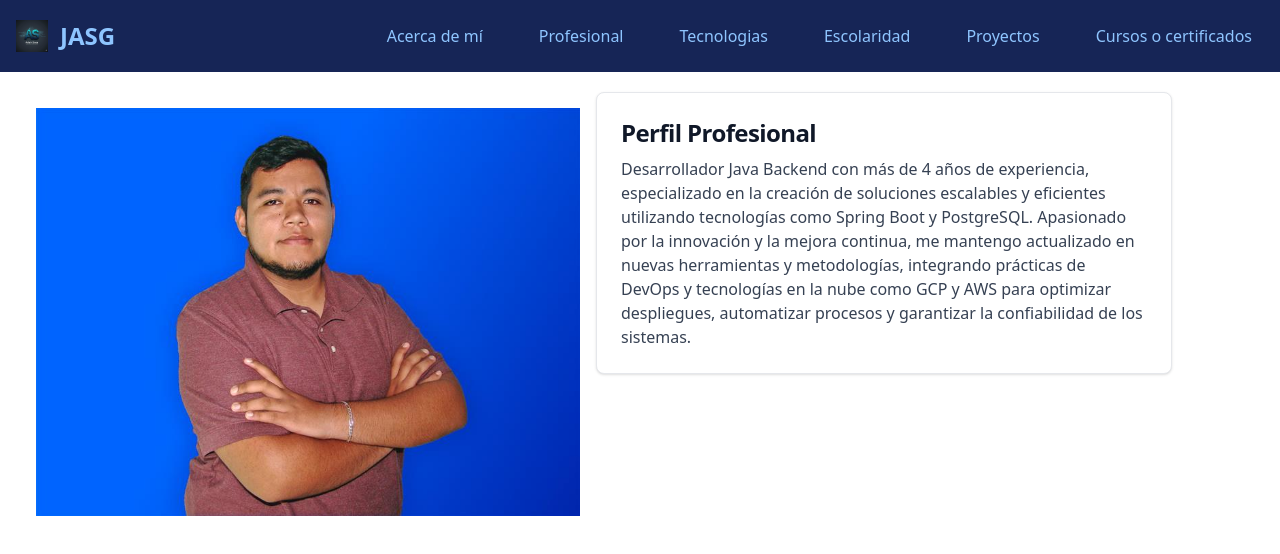
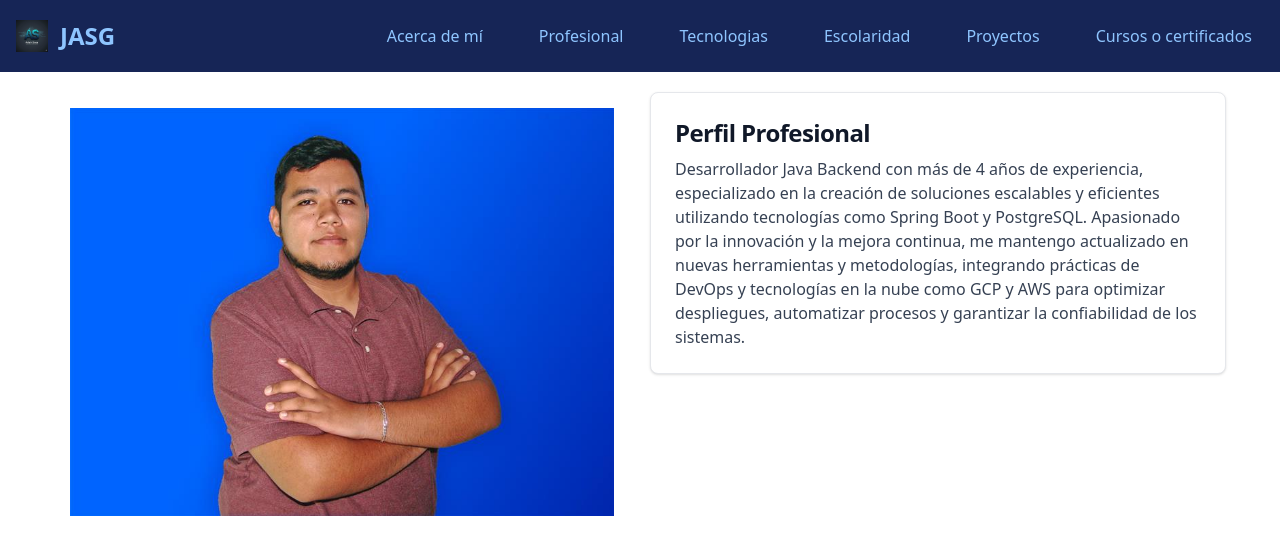
Before and after one commit to LGzzus/Portfolio_JASG, a React (Vite) app: page / in a window 1280 px wide. Shown: the top 554 px of the page. Built offline with nearby package versions, Linux system fonts and the light colour scheme.

Commit message:
ajust flex

```diff
--- a/src/components/aboutMe/abautme.jsx
+++ b/src/components/aboutMe/abautme.jsx
@@ -4,8 +4,8 @@ import JASG from '../../../public/jasg.jpg'
 export default function Example() {
     return (
         <>
-            <div id="section-aboutMe" class='max-w-screen-xl flex flex-wrap p-5 pt-5'>
-                <div class='p-4 max-w-xl'>
+            <div id="section-aboutMe" class='max-w-screen-xl flex flex justify-center items-center-wrap p-5 pt-5 mx-auto'>
+                <div class='p-4 mr-5 max-w-xl rounded-lg dark:bg-gray-800 dark:border-gray-700 dark:hover:bg-gray-700'>
                     <img src={JASG} class="h-lg w-xl"  alt="Flowbite Logo" />
                 </div>
                 <div>
```
